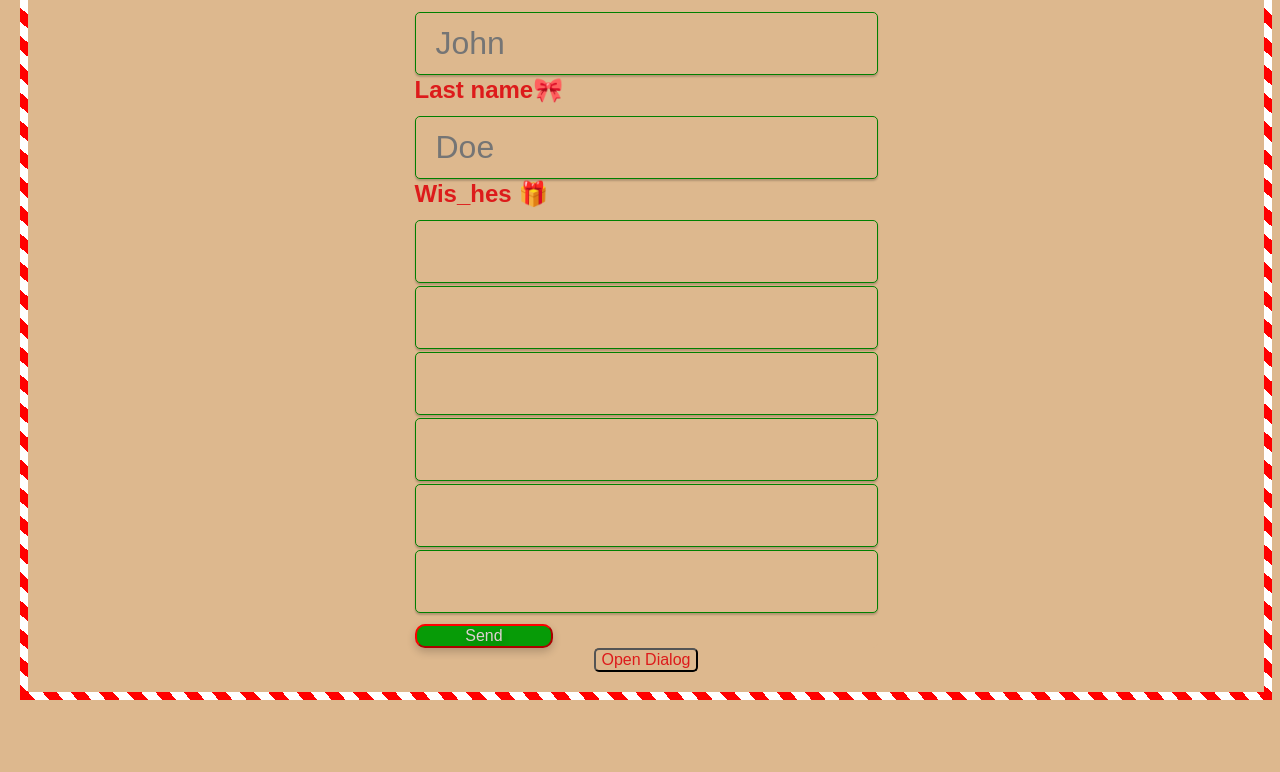
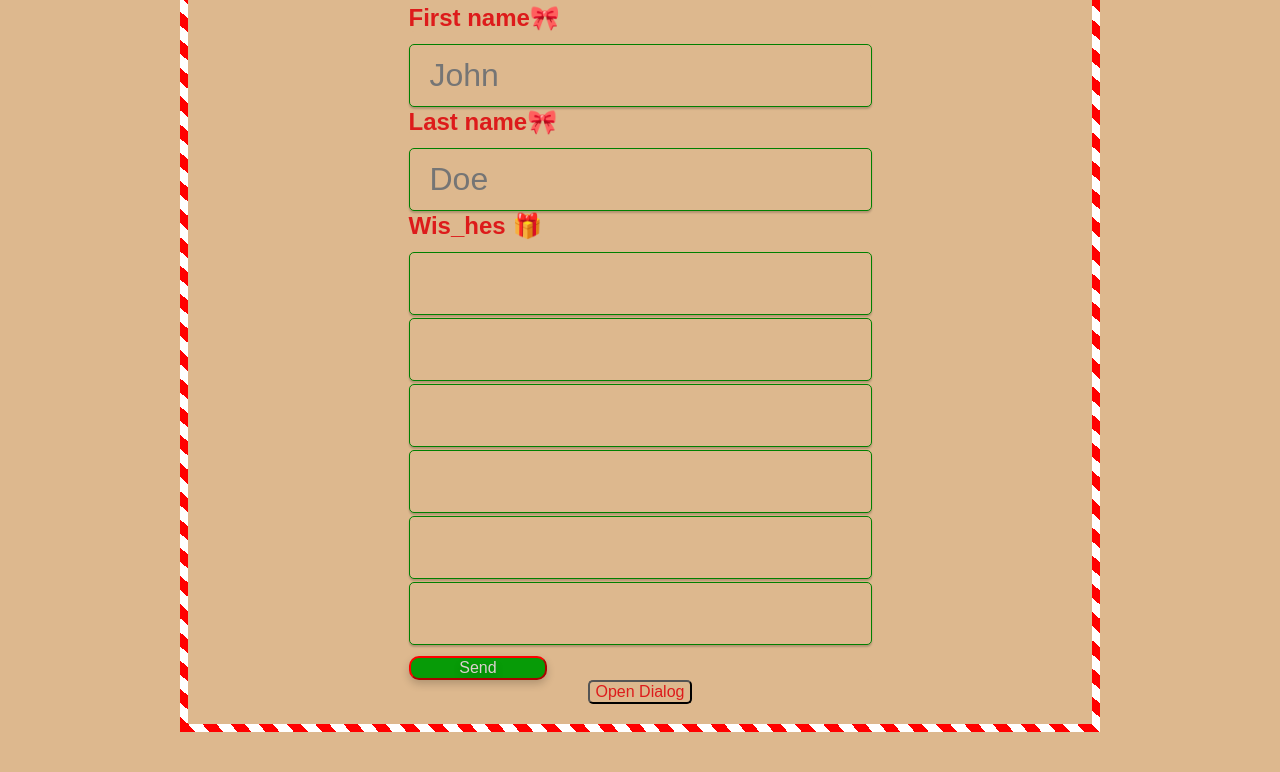
Before and after one commit to LienSimen/Santa-Wishlist, a plain HTML site: page index.html in a window 1280 px wide. Shown: the part 138-910 px from the top of the page. Before the commit the page ends 846 px from the top, so only its background shows below. Drawn offline with Linux system fonts and the light colour scheme; a web font is replaced by a local one.

Commit message:
paddington

```diff
--- a/style.css
+++ b/style.css
@@ -7,6 +7,7 @@
     /*Fixed input fields properly shrinking */
     box-sizing: border-box;
     border-radius: 5px;
+
 
 }
 dialog {
@@ -30,7 +31,7 @@ body {
     border: 8px solid;
     border-image: repeating-linear-gradient(45deg, red, red 10px, white 10px, white 20px);
     border-image-slice: 7;
-    margin-left: 20px;
+    margin: 40px 180px 40px 180px;
     padding-bottom: 20px;
     position: relative;
 }
```
